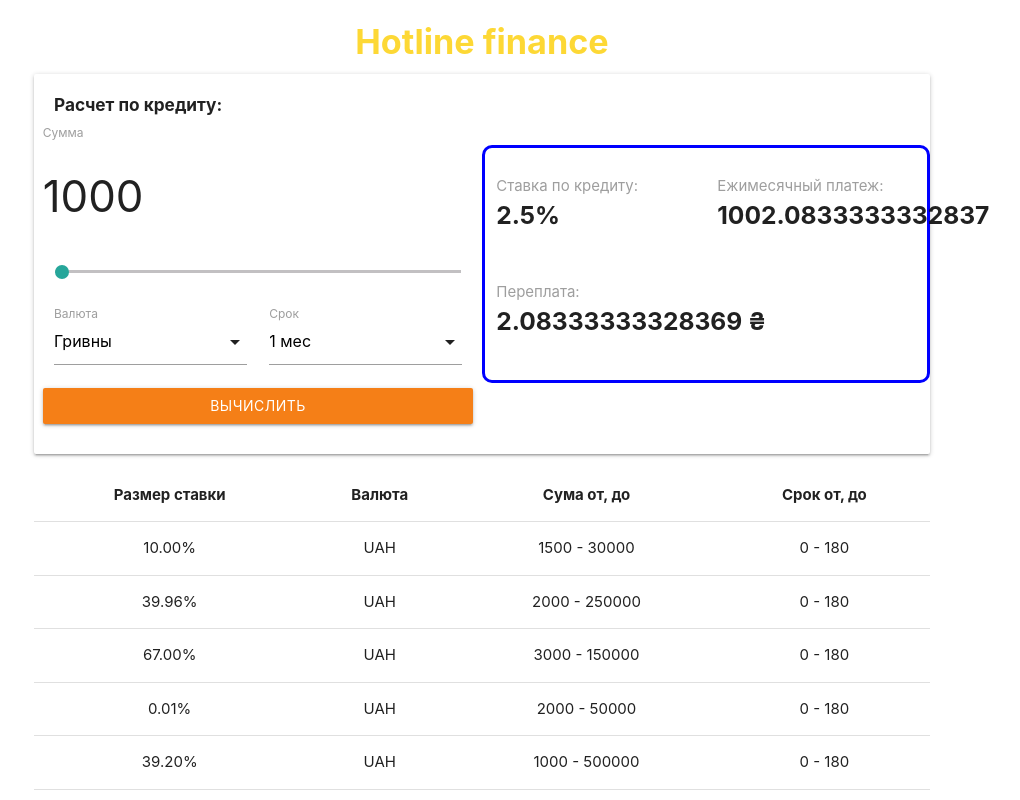
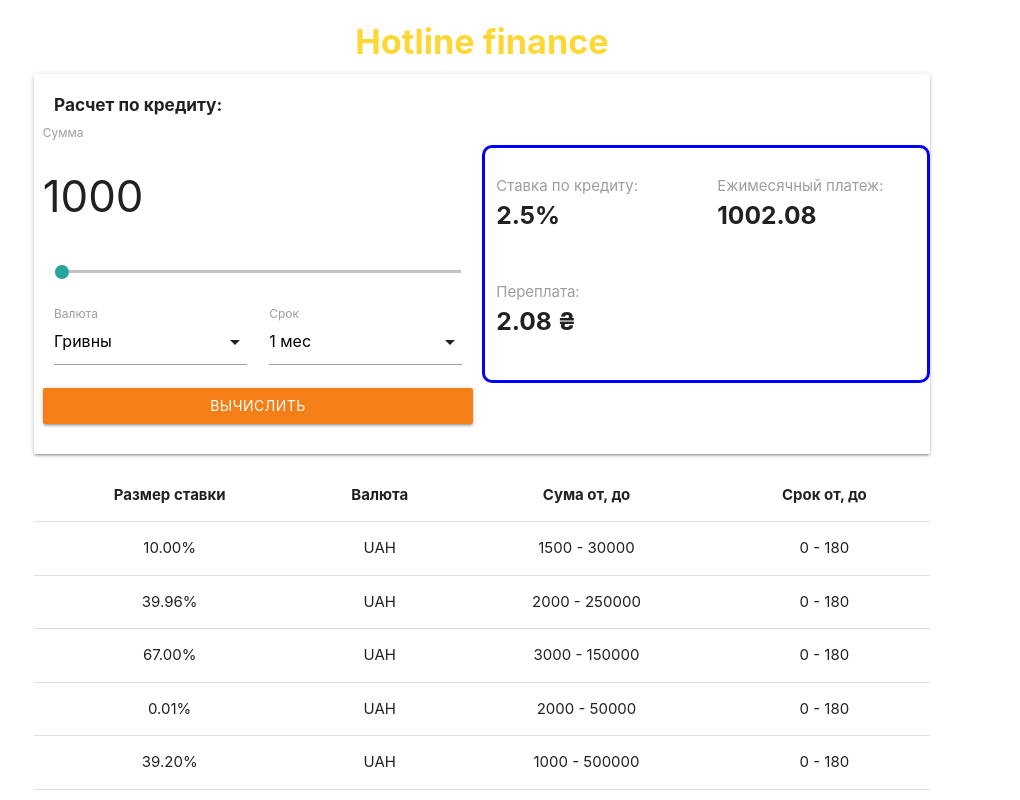
Before and after one commit to serhWebDev/hot-fin-app, a React (Create React App) app: page / in a window 1280 px wide. Shown: the top 800 px of the page, without its empty margins (158-1178 px from the left). Built offline with nearby package versions, Linux system fonts and the light colour scheme.

Commit message:
9 commit. toFixed

```diff
--- a/src/conponents/Result.js
+++ b/src/conponents/Result.js
@@ -8,11 +8,13 @@
         let Period = this.props.period;
         let Coefficient = ( Rate / 100 / 12 );
         let payoutAmount = totalSumma * Coefficient * Math.pow(( 1 + Coefficient ), Period )/(Math.pow(( 1 + Coefficient ), Period ) - 1 ) * Period;
-        let monthlyPayment = payoutAmount / Period;
-        let overpayment = payoutAmount - totalSumma;
+        let monthlyPayment = (payoutAmount / Period).toFixed(2);
+        let overpayment = (payoutAmount - totalSumma).toFixed(2);
         let CurrencyValue = `₴`;
         if ( this.props.currency === 'uah' ) {
             let CurrencyValue = `₴`;
+        } else {
+            let CurrencyValue = `$`;
         }
 
         return (
```
